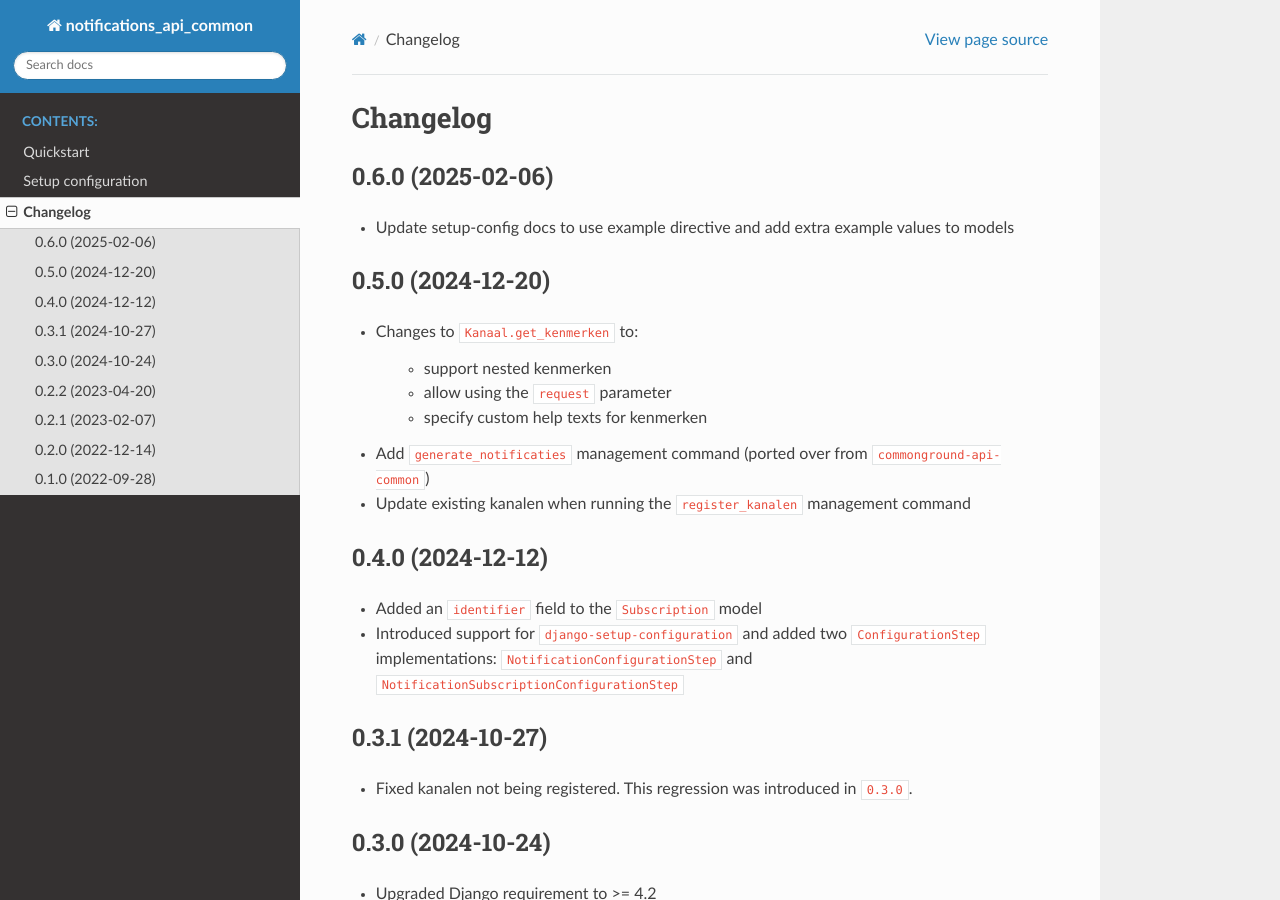
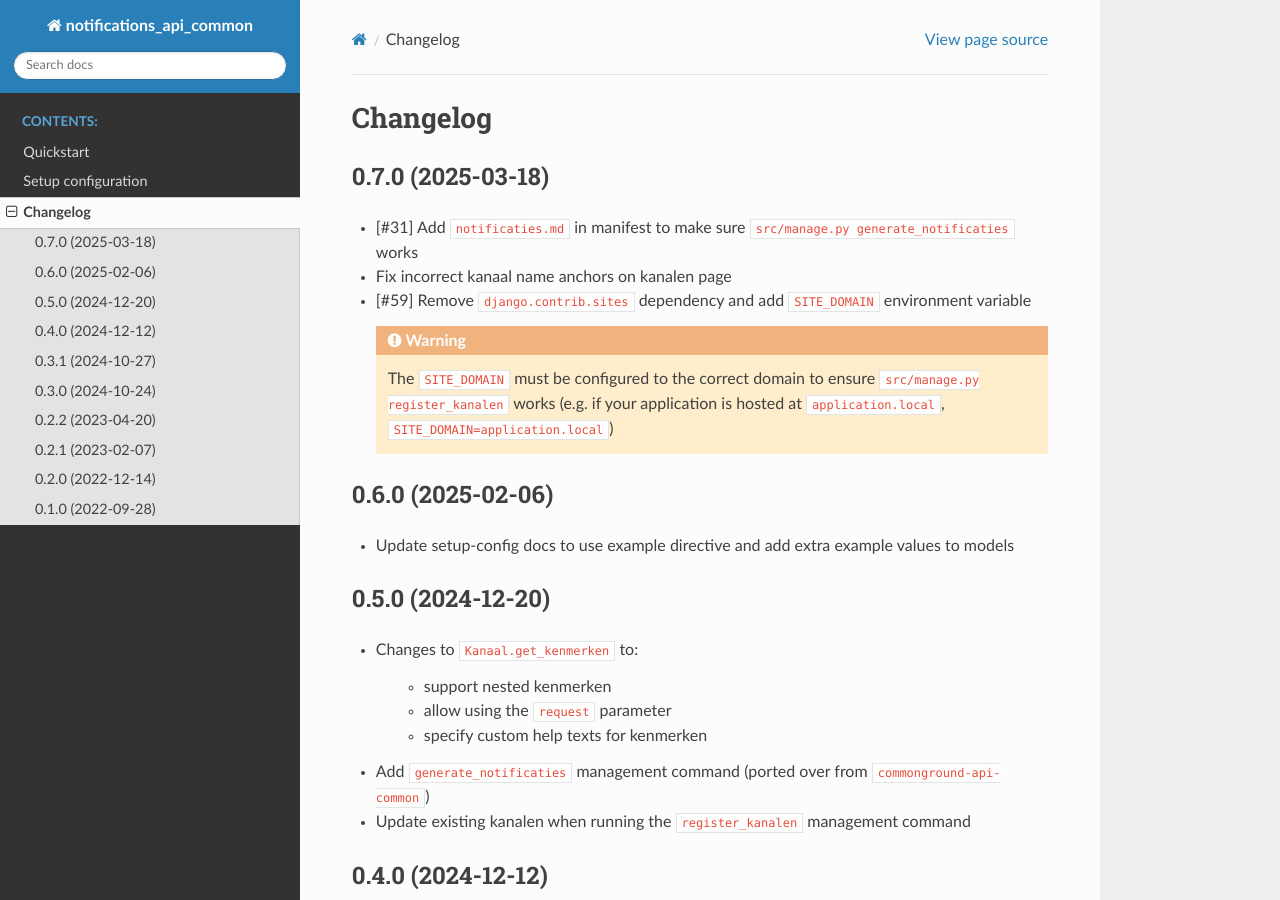
Before and after one commit to maykinmedia/notifications-api-common, a Sphinx documentation site: the page built from docs/changelog.rst, in a window 1280 px wide and 900 px high. Built offline with Sphinx 7.4.7 and the Read the Docs theme 3.1.0, drawn with Linux system fonts in a browser that asks for light colours.

Commit message:
:bookmark: Release version 0.7.0

```diff
--- a/CHANGELOG.rst
+++ b/CHANGELOG.rst
@@ -1,6 +1,18 @@
 =========
 Changelog
 =========
+
+0.7.0 (2025-03-18)
+------------------
+
+* [#31] Add ``notificaties.md`` in manifest to make sure ``src/manage.py generate_notificaties`` works
+* Fix incorrect kanaal name anchors on kanalen page
+* [#59] Remove ``django.contrib.sites`` dependency and add ``SITE_DOMAIN`` environment variable
+
+  .. warning::
+
+      The ``SITE_DOMAIN`` must be configured to the correct domain to ensure ``src/manage.py register_kanalen`` works
+      (e.g. if your application is hosted at ``application.local``, ``SITE_DOMAIN=application.local``)
 
 0.6.0 (2025-02-06)
 ------------------
--- a/README.rst
+++ b/README.rst
@@ -1,7 +1,7 @@
 notifications-api-common
 ========================
 
-:Version: 0.6.0
+:Version: 0.7.0
 :Source: https://github.com/maykinmedia/notifications-api-common
 :Keywords: notifications, REST, API, Common Ground, ZGW
 :PythonVersion: 3.10
--- a/docs/conf.py
+++ b/docs/conf.py
@@ -29,7 +29,7 @@ copyright = "2022, Maykin Media"
 author = "Maykin Media"
 
 # The full version, including alpha/beta/rc tags
-release = "0.6.0"
+release = "0.7.0"
 
 
 # -- General configuration ---------------------------------------------------
--- a/docs/quickstart.rst
+++ b/docs/quickstart.rst
@@ -63,7 +63,7 @@ Configuration
 In the admin interface, open the notifications configuration and create a ``Service``
 for the NC to use.
 
-Make sure you also have the ``Sites`` set up correctly, as the domain
+Make sure you also have the ``SITE_DOMAIN`` setting set up correctly, as the domain
 configured there is used to build the documentation URL.
 
 After entering the configuration, you can register your channels - this action
--- a/setup.cfg
+++ b/setup.cfg
@@ -2,7 +2,7 @@
 # see http://setuptools.readthedocs.io/en/latest/setuptools.html#configuring-setup-using-setup-cfg-files
 [metadata]
 name = notifications-api-common
-version = 0.6.0
+version = 0.7.0
 description = Re-usable integration layer for the Common Ground Notifications API specification.
 long_description = file: README.rst
 url = https://github.com/maykinmedia/notifications-api-common
```
Also changed, not shown: .bumpversion.cfg, 2 other files.
